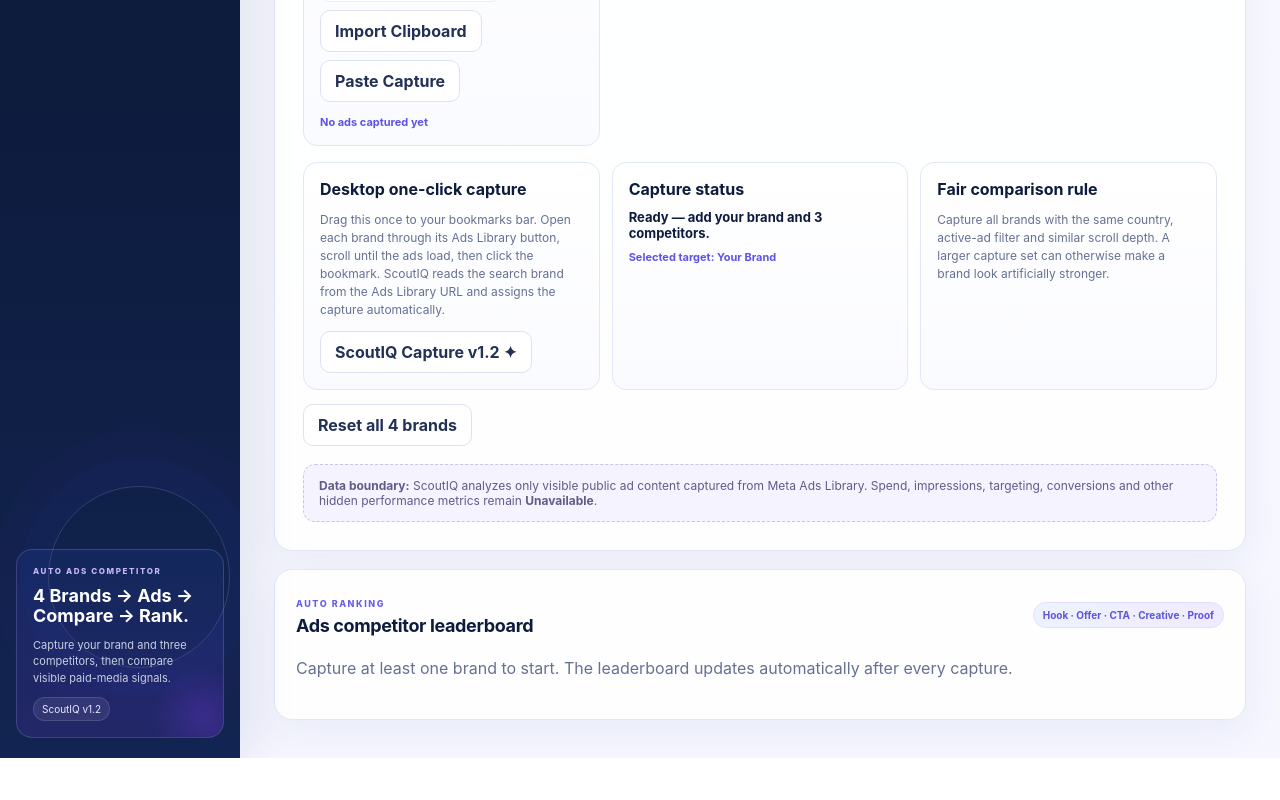
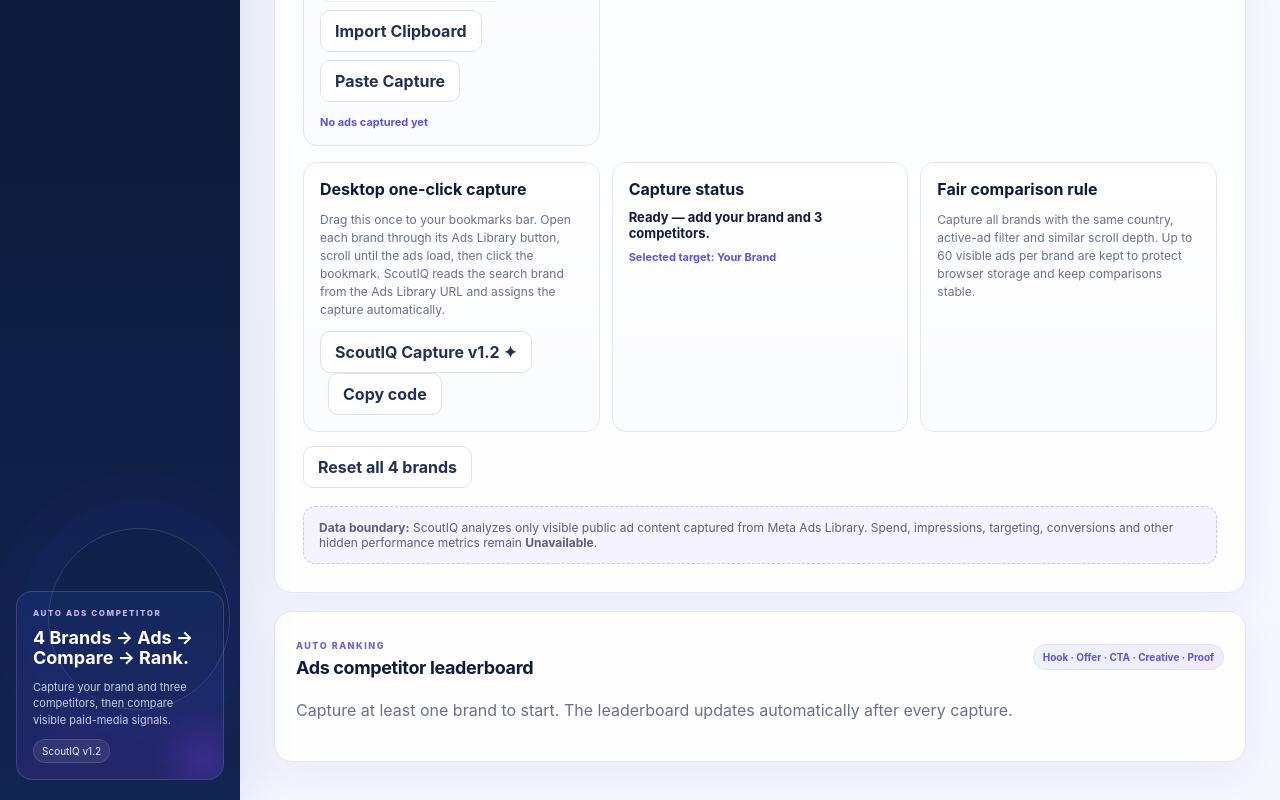
Before and after one commit to rankpath/ScoutIQ, a Next.js app: page /ads-library in a window 1280 px wide. Shown: the part 961-1761 px from the top of the page. Before the commit the page ends 1719 px from the top, so only its background shows below. Built offline with nearby package versions, Linux system fonts and the light colour scheme.

Commit message:
Harden Auto Ads Competitor v1.2 capture and bookmarklet

```diff
--- a/app/ads-library/page.js
+++ b/app/ads-library/page.js
@@ -1,6 +1,6 @@
 'use client'
 
-import { useEffect, useMemo, useState } from 'react'
+import { useEffect, useMemo, useRef, useState } from 'react'
 
 const COMPARE_FACTORS = [
   { key:'hook', name:'Hook', weight:20, description:'Opening line / first-message strength.' },
@@ -17,6 +17,7 @@
 const carouselWords = ['carousel', 'album', 'หลายภาพ', 'สไลด์']
 const urgencyWords = ['today', 'now', 'limited', 'last chance', 'ends', 'only', 'วันนี้', 'ด่วน', 'จำนวนจำกัด', 'หมดเขต', 'เท่านั้น']
 const STORAGE_KEY = 'scoutiq-ads-competitor-v12'
+const MAX_ADS_PER_BRAND = 60
 
 function includesAny(text, words) {
   const lower = String(text || '').toLowerCase()
@@ -83,6 +84,7 @@
       return { id: libraryId || `captured-${index + 1}`, libraryId, text:block, status, platforms }
     })
     .filter(Boolean)
+    .slice(0, MAX_ADS_PER_BRAND)
 }
 
 function analyzeAds(raw) {
@@ -186,6 +188,7 @@
   const [captureStatus, setCaptureStatus] = useState('Ready — add your brand and 3 competitors.')
   const [bookmarklet, setBookmarklet] = useState('')
   const [hydrated, setHydrated] = useState(false)
+  const bookmarkRef = useRef(null)
 
   useEffect(() => {
     try {
@@ -266,6 +269,19 @@
     return () => window.removeEventListener('message', receiveCapture)
   }, [brands, selectedIndex])
 
+  useEffect(() => {
+    if (bookmarkRef.current && bookmarklet) bookmarkRef.current.setAttribute('href', bookmarklet)
+  }, [bookmarklet])
+
+  const copyBookmarklet = async () => {
+    try {
+      await navigator.clipboard.writeText(bookmarklet)
+      setCaptureStatus('Bookmarklet code copied. Create a browser bookmark and paste it into the bookmark URL field.')
+    } catch {
+      setCaptureStatus('Could not copy automatically. Drag the ScoutIQ Capture button to the bookmarks bar instead.')
+    }
+  }
+
   const importClipboard = async index => {
     setSelectedIndex(index)
     try {
@@ -344,9 +360,9 @@
         </div>
 
         <div style={{display:'grid',gridTemplateColumns:'repeat(auto-fit,minmax(240px,1fr))',gap:12,marginTop:16}}>
-          <div className="factorCard"><b>Desktop one-click capture</b><p className="muted" style={{fontSize:12,lineHeight:1.5}}>Drag this once to your bookmarks bar. Open each brand through its Ads Library button, scroll until the ads load, then click the bookmark. ScoutIQ reads the search brand from the Ads Library URL and assigns the capture automatically.</p>{bookmarklet && <a href={bookmarklet} className="secondary" style={{display:'inline-block',textDecoration:'none'}}>ScoutIQ Capture v1.2 ✦</a>}</div>
+          <div className="factorCard"><b>Desktop one-click capture</b><p className="muted" style={{fontSize:12,lineHeight:1.5}}>Drag this once to your bookmarks bar. Open each brand through its Ads Library button, scroll until the ads load, then click the bookmark. ScoutIQ reads the search brand from the Ads Library URL and assigns the capture automatically.</p>{bookmarklet && <><a ref={bookmarkRef} href="#" className="secondary" style={{display:'inline-block',textDecoration:'none'}}>ScoutIQ Capture v1.2 ✦</a><button className="secondary" type="button" onClick={copyBookmarklet} style={{marginLeft:8}}>Copy code</button></>}</div>
           <div className="factorCard"><b>Capture status</b><p style={{fontSize:13,fontWeight:750,margin:'10px 0 4px'}}>{captureStatus}</p><span className="sourceText">Selected target: {brands[selectedIndex]?.name || brands[selectedIndex]?.role}</span></div>
-          <div className="factorCard"><b>Fair comparison rule</b><p className="muted" style={{fontSize:12,lineHeight:1.5}}>Capture all brands with the same country, active-ad filter and similar scroll depth. A larger capture set can otherwise make a brand look artificially stronger.</p></div>
+          <div className="factorCard"><b>Fair comparison rule</b><p className="muted" style={{fontSize:12,lineHeight:1.5}}>Capture all brands with the same country, active-ad filter and similar scroll depth. Up to {MAX_ADS_PER_BRAND} visible ads per brand are kept to protect browser storage and keep comparisons stable.</p></div>
         </div>
 
         <div style={{marginTop:14}}><button className="secondary" type="button" onClick={clearAll}>Reset all 4 brands</button></div>
@@ -364,7 +380,7 @@
           <div className="panelHead"><div><small>FACTOR COMPARISON</small><h2>Where each brand wins</h2></div><span className="pill">Equal 20% weights</span></div>
           <div style={{overflowX:'auto',marginTop:14}}>
             <table style={{width:'100%',borderCollapse:'collapse',minWidth:720,fontSize:12}}>
-              <thead><tr><th style={thStyle}>Factor</th>{brands.map((brand,index)=><th key={brand.role} style={thStyle}>{brand.name || brand.role}</th>)}</tr></thead>
+              <thead><tr><th style={thStyle}>Factor</th>{brands.map(brand=><th key={brand.role} style={thStyle}>{brand.name || brand.role}</th>)}</tr></thead>
               <tbody>{COMPARE_FACTORS.map(factor => {
                 const available = results.map(result => result?.scores[factor.key]).filter(value => Number.isFinite(value))
                 const best = available.length ? Math.max(...available) : null
```
